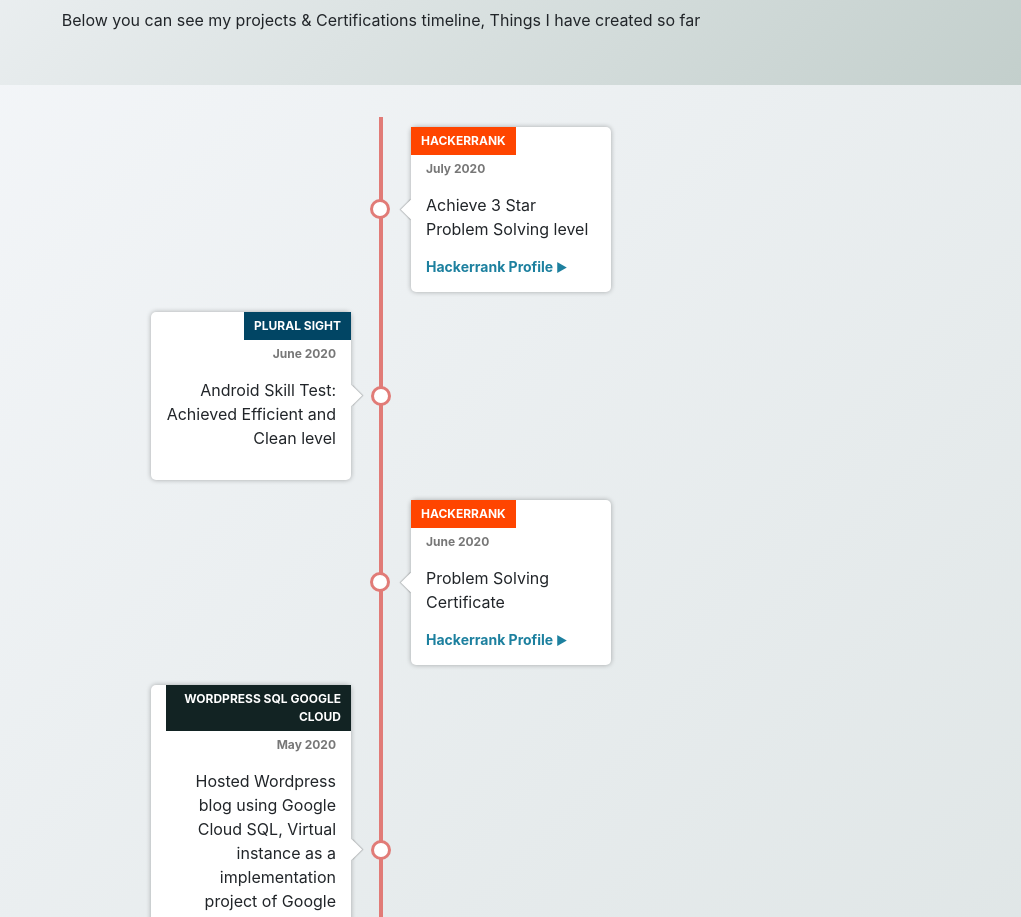
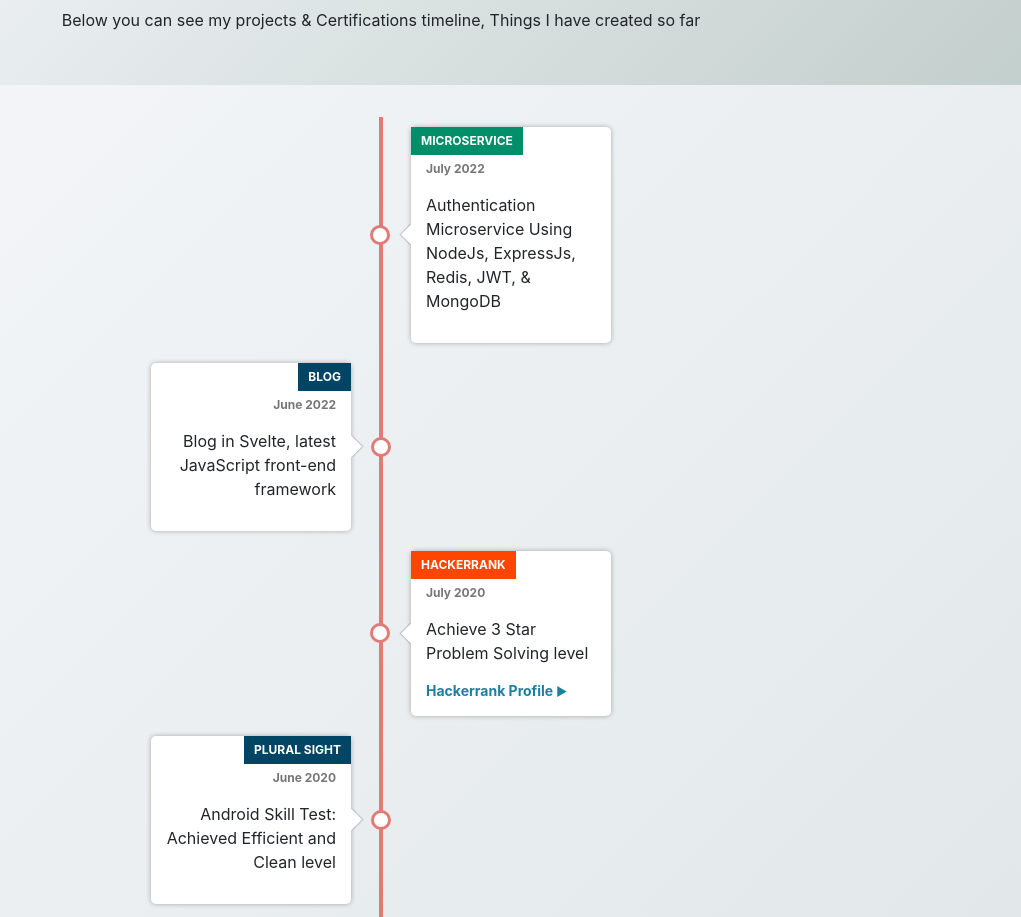
Before and after one commit to ReactorboY/reactorboy.github.io, a React (Create React App) app: page /#/ in a window 1280 px wide. Shown: the part 2364-3281 px from the top of the page, without its empty margins (259-1280 px from the left). Built offline with nearby package versions, Linux system fonts and the light colour scheme.

Commit message:
updated section of site

```diff
--- a/src/components/Common/Organicpy.js
+++ b/src/components/Common/Organicpy.js
@@ -8,8 +8,9 @@
                 <div className="row">
                     <div className="col-md-8 col-lg-7 col-xl-6 order-2 order-md-1" data-aos="fade-right">
                             <h2>App Developed, Unable to reach more users on play store ?</h2>
-                            < p className = "pt-4" > <span className="display-4">If yes,</span> Don't worry we at Organicpy helps you out to make your app reach millions of potential customers, Use our tools to gain more audience and analyze, optimize & tweak your app for better performance.</p>
-                            <a className="btn mt-4 btn-xml btn-dark" href="https://www.organicpy.com" target="_blank" rel="noopener noreferrer">Increase Your App Reach Today</a>
+                            <p className="pt-4" > <span className="display-4">If yes,</span> Don't worry we at Organicpy helps you out to make your app reach millions of potential customers, Use our tools to gain more audience and analyze, optimize & tweak your app for better performance.</p>
+                            {/* <a className="btn mt-4 btn-xml btn-dark" href="" target="_blank" rel="noopener noreferrer">Increase Your App Reach Today</a> */}
+                            <p className="pt-4"> <span className="display-4">COMING SOON</span></p>
                         </div>
                     <div className="col-md-1 col-lg-4 col-xl-6 order-1 order-md-2 flex-item" data-aos="zoom-in-left">
                             <img src="img/app.png" alt="OrganicPy"/>
--- a/src/components/Common/data.js
+++ b/src/components/Common/data.js
@@ -1,5 +1,27 @@
 const data = [
     {
+        text: "Authentication Microservice Using NodeJs, ExpressJs, Redis, JWT, & MongoDB",
+        date: "July 2022",
+        category: {
+            tag: "MICROSERVICE",
+            color: "#018f69"
+        },
+        // link: {
+        //     url: "",
+        //     text: ""
+        // }
+    }, {
+        text: "Blog in Svelte, latest JavaScript front-end framework",
+        date: "June 2022",
+        category: {
+            tag: "BLOG",
+            color: "#014564"
+        },
+        // link: {
+        //     url: "https://www.hackerrank.com/reactorboy",
+        //     text: "Hackerrank Profile"
+        // }
+    }, {
         text: "Achieve 3 Star Problem Solving level",
         date: "July 2020",
         category: {
```
Also changed, not shown: src/setupTests.js (deleted, +0 -5 lines), 1 other file (tests, documents, lock files or other folders).
